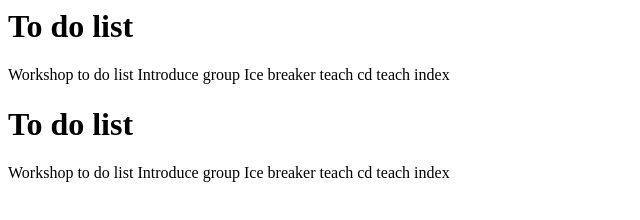
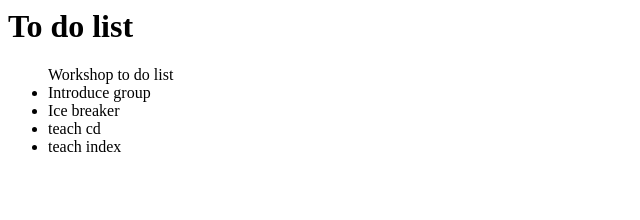
Before and after one commit to Gawaun/todo_front_end, a plain HTML site: page index.html in a window 1280 px wide. Shown: the whole page, without its empty margins (0-640 px from the left). Drawn offline with Linux system fonts and the light colour scheme.

Commit message:
Tag all content

```diff
--- a/index.html
+++ b/index.html
@@ -6,24 +6,14 @@
   </head>
   <body>
    <h1>To do list</h1>
-Workshop to do list
-Introduce group
-Ice breaker
-teach cd
-teach index
+     <ul>Workshop to do list
+        <li>Introduce group</li>
+        <li>Ice breaker</li>
+        <li>teach cd</li>
+        <li>teach index</li>
+    </ul>
+
+
 
   </body>
 </html>
-
-
-
-
-
-
-
-<h1>To do list</h1>
-Workshop to do list
-Introduce group
-Ice breaker
-teach cd
-teach index
```
